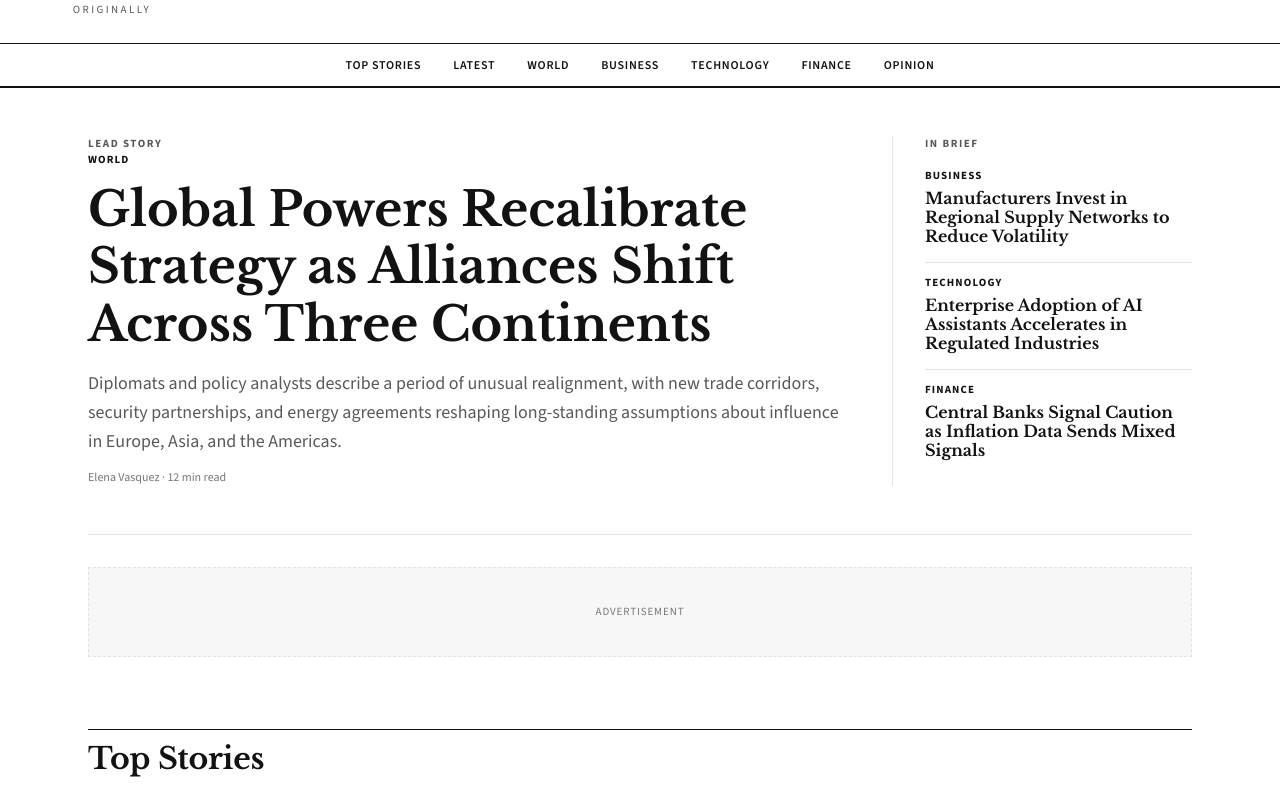
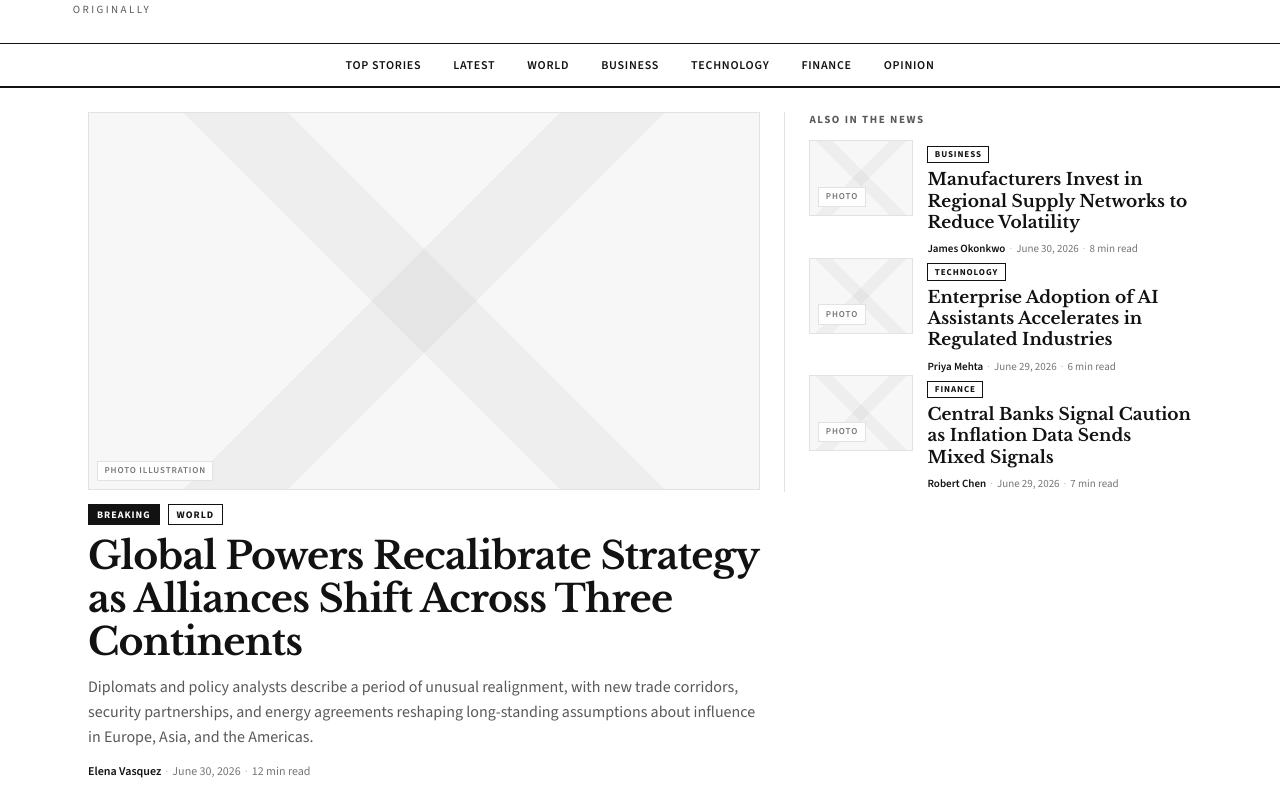
Before and after one commit to karangadhiya07-ship-it/global-intel-times, a Next.js app: page / in a window 1280 px wide. Shown: the part 382-1180 px from the top of the page. Built offline with nearby package versions, Linux system fonts and the light colour scheme.

Commit message:
Redesign premium newspaper header

```diff
--- a/app/globals.css
+++ b/app/globals.css
@@ -521,6 +521,295 @@ a {
   border-top: 1px solid var(--color-rule);
 }
 
+/* Hero section */
+.hero {
+  padding-block: 1.25rem 1.5rem;
+  border-bottom: 1px solid var(--color-ink);
+}
+
+@media (min-width: 640px) {
+  .hero {
+    padding-block: 1.5rem 1.75rem;
+  }
+}
+
+.hero-grid {
+  display: grid;
+  gap: 1.25rem;
+}
+
+@media (min-width: 1024px) {
+  .hero-grid {
+    grid-template-columns: minmax(0, 1.65fr) minmax(0, 1fr);
+    gap: 1.5rem;
+    align-items: start;
+  }
+}
+
+.hero-featured-link,
+.hero-secondary-link {
+  display: block;
+  color: inherit;
+  transition: opacity 0.25s ease;
+}
+
+.hero-featured-link:hover,
+.hero-secondary-link:hover {
+  opacity: 0.92;
+}
+
+.hero-image {
+  position: relative;
+  margin: 0;
+  overflow: hidden;
+  background-color: var(--color-surface-muted);
+  background-image:
+    linear-gradient(
+      135deg,
+      transparent 45%,
+      rgba(18, 18, 18, 0.04) 45%,
+      rgba(18, 18, 18, 0.04) 55%,
+      transparent 55%
+    ),
+    linear-gradient(
+      45deg,
+      transparent 45%,
+      rgba(18, 18, 18, 0.04) 45%,
+      rgba(18, 18, 18, 0.04) 55%,
+      transparent 55%
+    );
+  border: 1px solid var(--color-rule);
+  transition:
+    border-color 0.25s ease,
+    transform 0.35s ease;
+}
+
+.hero-image--lead {
+  aspect-ratio: 16 / 9;
+}
+
+.hero-image--thumb {
+  flex-shrink: 0;
+  width: 5.5rem;
+  height: 4rem;
+}
+
+@media (min-width: 640px) {
+  .hero-image--thumb {
+    width: 6.5rem;
+    height: 4.75rem;
+  }
+}
+
+.group:hover .hero-image {
+  border-color: var(--color-ink);
+}
+
+.hero-featured-link:hover .hero-image--lead {
+  transform: scale(1.005);
+}
+
+.hero-image-label {
+  position: absolute;
+  bottom: 0.5rem;
+  left: 0.5rem;
+  font-size: 0.5625rem;
+  font-weight: 600;
+  letter-spacing: 0.1em;
+  text-transform: uppercase;
+  color: var(--color-ink-faint);
+  background: rgba(255, 255, 255, 0.92);
+  padding: 0.15rem 0.4rem;
+  border: 1px solid var(--color-rule);
+}
+
+.hero-featured-body {
+  padding-top: 0.875rem;
+}
+
+.hero-badges {
+  display: flex;
+  flex-wrap: wrap;
+  align-items: center;
+  gap: 0.5rem;
+  margin-bottom: 0.625rem;
+}
+
+.hero-badge {
+  display: inline-block;
+  font-size: 0.625rem;
+  font-weight: 700;
+  letter-spacing: 0.1em;
+  text-transform: uppercase;
+  line-height: 1;
+  padding: 0.3rem 0.5rem;
+  border: 1px solid var(--color-ink);
+}
+
+.hero-badge--breaking {
+  background: var(--color-ink);
+  color: var(--color-surface);
+}
+
+.hero-badge--category {
+  background: transparent;
+  color: var(--color-ink);
+}
+
+.hero-badge--sm {
+  font-size: 0.5625rem;
+  padding: 0.2rem 0.4rem;
+  margin-bottom: 0.375rem;
+}
+
+.hero-headline {
+  font-family: var(--font-serif);
+  font-size: clamp(1.5rem, 3.5vw, 2.375rem);
+  font-weight: 700;
+  letter-spacing: -0.02em;
+  line-height: 1.12;
+  margin: 0;
+  transition: opacity 0.25s ease;
+}
+
+.hero-featured-link:hover .hero-headline {
+  opacity: 0.78;
+}
+
+.hero-dek {
+  margin: 0.625rem 0 0;
+  font-size: 0.9375rem;
+  line-height: 1.55;
+  color: var(--color-ink-muted);
+  display: -webkit-box;
+  -webkit-line-clamp: 3;
+  -webkit-box-orient: vertical;
+  overflow: hidden;
+}
+
+@media (min-width: 640px) {
+  .hero-dek {
+    font-size: 1rem;
+    margin-top: 0.75rem;
+  }
+}
+
+.hero-byline {
+  display: flex;
+  flex-wrap: wrap;
+  align-items: center;
+  gap: 0.25rem;
+  margin-top: 0.75rem;
+  font-size: 0.75rem;
+  color: var(--color-ink-faint);
+}
+
+.hero-byline--compact {
+  margin-top: 0.5rem;
+  font-size: 0.6875rem;
+}
+
+.hero-byline-author {
+  font-weight: 600;
+  color: var(--color-ink);
+}
+
+.hero-byline-sep {
+  opacity: 0.45;
+}
+
+.hero-secondary {
+  border-top: 1px solid var(--color-rule);
+  padding-top: 1rem;
+}
+
+@media (min-width: 1024px) {
+  .hero-secondary {
+    border-top: none;
+    border-left: 1px solid var(--color-rule);
+    padding-top: 0;
+    padding-left: 1.5rem;
+  }
+}
+
+.hero-secondary-label {
+  margin: 0 0 0.75rem;
+  font-size: 0.6875rem;
+  font-weight: 700;
+  letter-spacing: 0.14em;
+  text-transform: uppercase;
+  color: var(--color-ink-muted);
+}
+
+.hero-secondary-list {
+  margin: 0;
+  padding: 0;
+  list-style: none;
+}
+
+.hero-secondary-item {
+  border-top: 1px solid var(--color-rule);
+}
+
+.hero-secondary-item:first-child {
+  border-top: none;
+}
+
+.hero-secondary-link {
+  display: flex;
+  gap: 0.875rem;
+  padding-block: 0.875rem;
+  transition: background-color 0.25s ease;
+}
+
+.hero-secondary-item:first-child .hero-secondary-link {
+  padding-top: 0;
+}
+
+.hero-secondary-item:last-child .hero-secondary-link {
+  padding-bottom: 0;
+}
+
+.hero-secondary-link:hover {
+  opacity: 1;
+}
+
+.group:hover .hero-secondary-link {
+  background: linear-gradient(
+    to right,
+    var(--color-surface-muted),
+    transparent
+  );
+}
+
+.hero-secondary-content {
+  flex: 1;
+  min-width: 0;
+}
+
+.hero-secondary-headline {
+  font-family: var(--font-serif);
+  font-size: 0.9375rem;
+  font-weight: 700;
+  line-height: 1.25;
+  margin: 0;
+  transition: opacity 0.25s ease;
+}
+
+@media (min-width: 640px) {
+  .hero-secondary-headline {
+    font-size: 1.0625rem;
+  }
+}
+
+.hero-secondary-link:hover .hero-secondary-headline {
+  opacity: 0.72;
+}
+
+.group:hover .hero-image--thumb {
+  transform: scale(1.03);
+}
+
 /* Article cards */
 .article-kicker {
   font-size: 0.6875rem;
--- a/app/page.tsx
+++ b/app/page.tsx
@@ -5,6 +5,8 @@ type Article = {
   summary: string;
   author: string;
   time: string;
+  publishedDate?: string;
+  breaking?: boolean;
 };
 
 const footerLinks = [
@@ -24,7 +26,45 @@ const leadStory: Article = {
     "Diplomats and policy analysts describe a period of unusual realignment, with new trade corridors, security partnerships, and energy agreements reshaping long-standing assumptions about influence in Europe, Asia, and the Americas.",
   author: "Elena Vasquez",
   time: "12 min read",
+  publishedDate: "June 30, 2026",
+  breaking: true,
 };
+
+const heroSecondary: Article[] = [
+  {
+    id: "top-1",
+    category: "Business",
+    headline:
+      "Manufacturers Invest in Regional Supply Networks to Reduce Volatility",
+    summary:
+      "Companies are building dual sourcing models and near-shore production capacity after years of disruption.",
+    author: "James Okonkwo",
+    time: "8 min read",
+    publishedDate: "June 30, 2026",
+  },
+  {
+    id: "top-2",
+    category: "Technology",
+    headline:
+      "Enterprise Adoption of AI Assistants Accelerates in Regulated Industries",
+    summary:
+      "Legal, health, and financial firms report measured rollouts focused on compliance and auditability.",
+    author: "Priya Mehta",
+    time: "6 min read",
+    publishedDate: "June 29, 2026",
+  },
+  {
+    id: "top-3",
+    category: "Finance",
+    headline:
+      "Central Banks Signal Caution as Inflation Data Sends Mixed Signals",
+    summary:
+      "Markets are pricing in a slower path of rate adjustments amid uneven price pressures.",
+    author: "Robert Chen",
+    time: "7 min read",
+    publishedDate: "June 29, 2026",
+  },
+];
 
 const topStories: Article[] = [
   {
@@ -220,6 +260,101 @@ const sectionArticles: Record<string, Article[]> = {
   ],
 };
 
+function HeroSection({
+  featured,
+  secondary,
+}: {
+  featured: Article;
+  secondary: Article[];
+}) {
+  return (
+    <section className="hero" aria-label="Featured stories">
+      <div className="hero-grid">
+        <article className="hero-featured">
+          <a href="#" className="hero-featured-link group">
+            <figure className="hero-image hero-image--lead">
+              <span className="hero-image-label">Photo Illustration</span>
+            </figure>
+            <div className="hero-featured-body">
+              <div className="hero-badges">
+                {featured.breaking && (
+                  <span className="hero-badge hero-badge--breaking">
+                    Breaking
+                  </span>
+                )}
+                <span className="hero-badge hero-badge--category">
+                  {featured.category}
+                </span>
+              </div>
+              <h2 className="hero-headline">{featured.headline}</h2>
+              <p className="hero-dek">{featured.summary}</p>
+              <footer className="hero-byline">
+                <span className="hero-byline-author">{featured.author}</span>
+                {featured.publishedDate && (
+                  <>
+                    <span className="hero-byline-sep" aria-hidden="true">
+                      ·
+                    </span>
+                    <time dateTime="2026-06-30">{featured.publishedDate}</time>
+                  </>
+                )}
+                <span className="hero-byline-sep" aria-hidden="true">
+                  ·
+                </span>
+                <span>{featured.time}</span>
+              </footer>
+            </div>
+          </a>
+        </article>
+
+        <aside className="hero-secondary" aria-label="More featured stories">
+          <p className="hero-secondary-label">Also in the News</p>
+          <ul className="hero-secondary-list">
+            {secondary.map((article) => (
+              <li key={article.id}>
+                <article className="hero-secondary-item group">
+                  <a href="#" className="hero-secondary-link">
+                    <figure className="hero-image hero-image--thumb">
+                      <span className="hero-image-label">Photo</span>
+                    </figure>
+                    <div className="hero-secondary-content">
+                      <span className="hero-badge hero-badge--category hero-badge--sm">
+                        {article.category}
+                      </span>
+                      <h3 className="hero-secondary-headline">
+                        {article.headline}
+                      </h3>
+                      <footer className="hero-byline hero-byline--compact">
+                        <span className="hero-byline-author">
+                          {article.author}
+                        </span>
+                        {article.publishedDate && (
+                          <>
+                            <span className="hero-byline-sep" aria-hidden="true">
+                              ·
+                            </span>
+                            <time dateTime="2026-06-29">
+                              {article.publishedDate}
+                            </time>
+                          </>
+                        )}
+                        <span className="hero-byline-sep" aria-hidden="true">
+                          ·
+                        </span>
+                        <span>{article.time}</span>
+                      </footer>
+                    </div>
+                  </a>
+                </article>
+              </li>
+            ))}
+          </ul>
+        </aside>
+      </div>
+    </section>
+  );
+}
+
 function ArticleCard({
   article,
   size = "default",
@@ -283,36 +418,7 @@ export default function Home() {
     <>
       <main className="flex-1">
         <div className="content-container">
-          {/* Lead story */}
-          <section className="py-8 sm:py-12 border-b border-[var(--color-rule)]">
-            <div className="grid gap-8 lg:grid-cols-[1fr_300px] lg:gap-12">
-              <div>
-                <p className="section-label">Lead Story</p>
-                <ArticleCard article={leadStory} size="lead" />
-              </div>
-              <aside className="lg:border-l lg:border-[var(--color-rule)] lg:pl-8">
-                <p className="section-label mb-4">In Brief</p>
-                <ul className="space-y-4">
-                  {topStories.slice(0, 3).map((story) => (
-                    <li
-                      key={story.id}
-                      className="border-t border-[var(--color-rule)] pt-3 first:border-t-0 first:pt-0"
-                    >
-                      <p className="article-kicker text-[0.625rem]">
-                        {story.category}
-                      </p>
-                      <a
-                        href="#"
-                        className="article-headline text-base mt-1 block hover:opacity-75"
-                      >
-                        {story.headline}
-                      </a>
-                    </li>
-                  ))}
-                </ul>
-              </aside>
-            </div>
-          </section>
+          <HeroSection featured={leadStory} secondary={heroSecondary} />
 
           <div
             className="ad-slot ad-slot-leaderboard my-6 sm:my-8"
```
